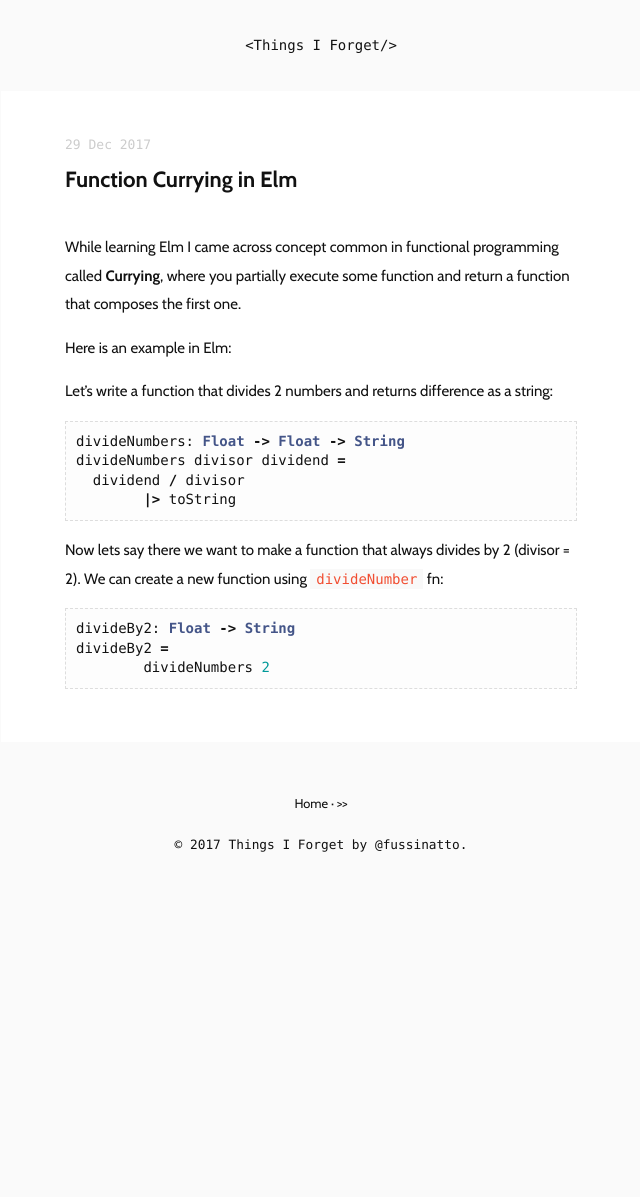
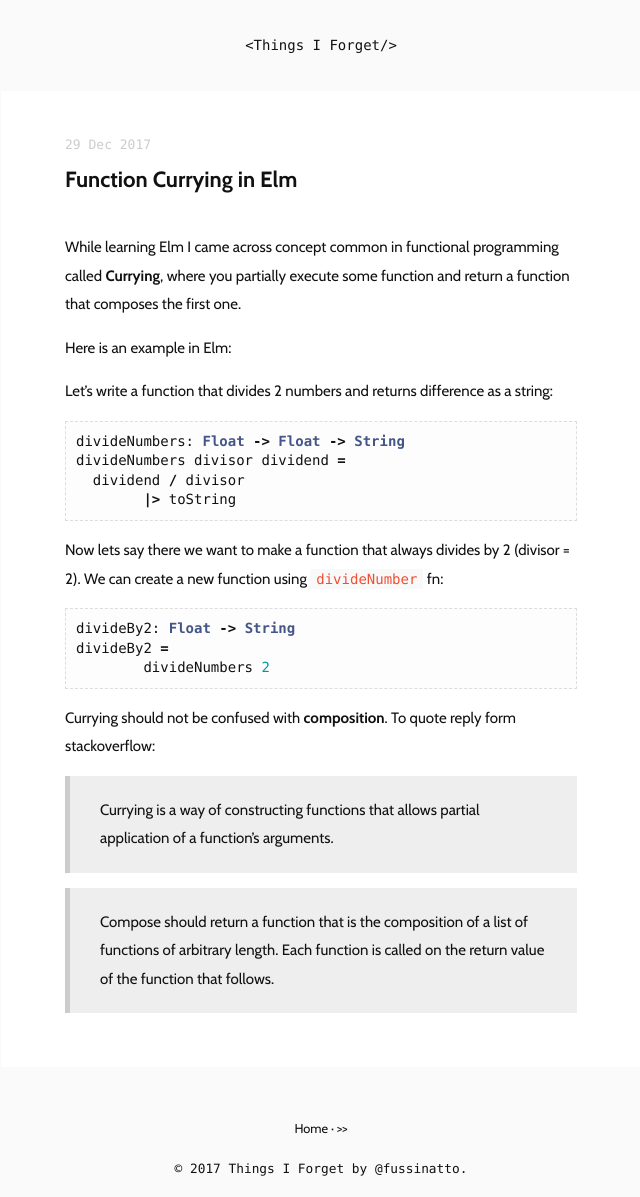
Before and after one commit to fuzinato/fuzinato.github.io, a Jekyll site: the page built from _posts/2017-12-29-function-currying.md, in a window 1280 px wide. Shown: the whole page, without its empty margins (319-959 px from the left). Built offline with Jekyll 4.4.1, drawn with Linux system fonts in a browser that asks for light colours; before the commit the page ends 900 px from its top, so only the background shows below that.

Commit message:
update currying post

````diff
--- a/_posts/2017-12-29-function-currying.md
+++ b/_posts/2017-12-29-function-currying.md
@@ -23,3 +23,8 @@ divideBy2: Float -> String
 divideBy2 =
 	divideNumbers 2
 ```
+
+Currying should not be confused with __composition__. To quote [reply form stackoverflow](https://stackoverflow.com/a/36275509):
+> Currying is a way of constructing functions that allows partial application of a function’s arguments.
+
+> Compose should return a function that is the composition of a list of functions of arbitrary length. Each function is called on the return value of the function that follows.
````
